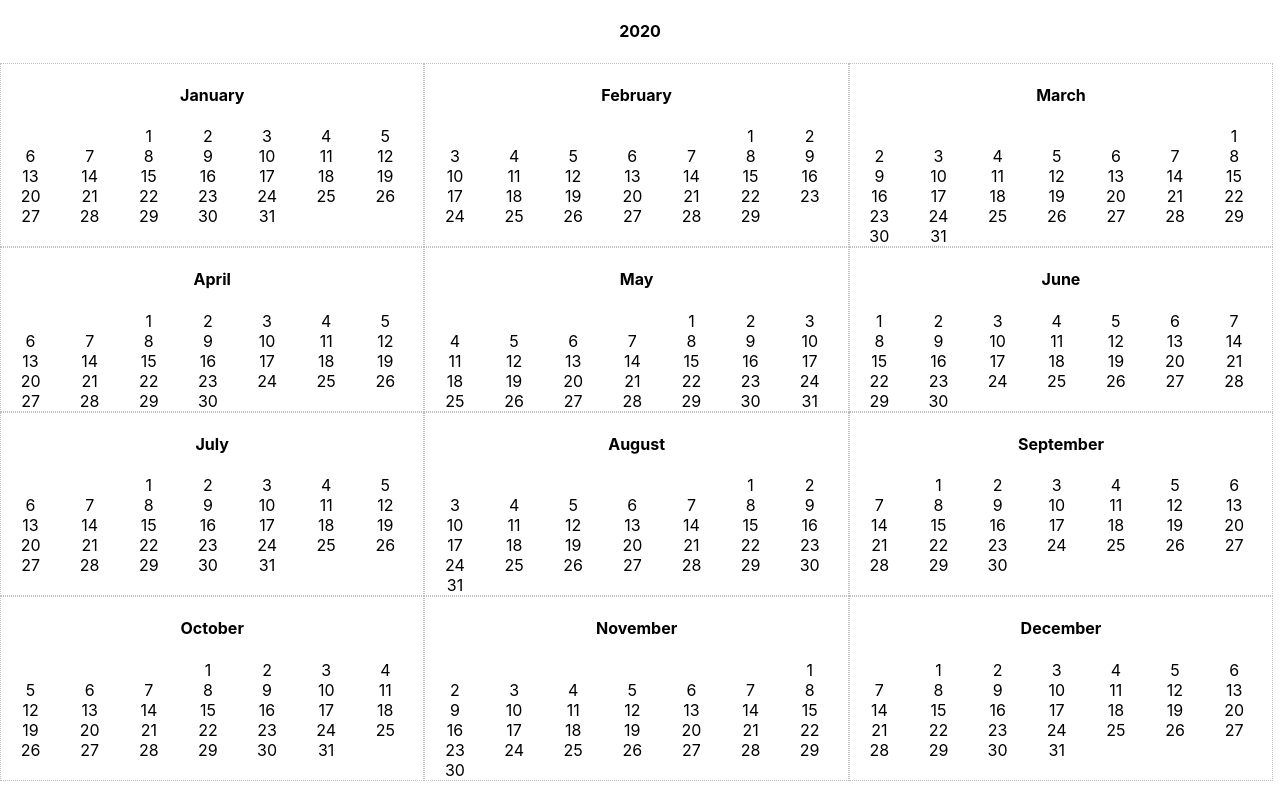
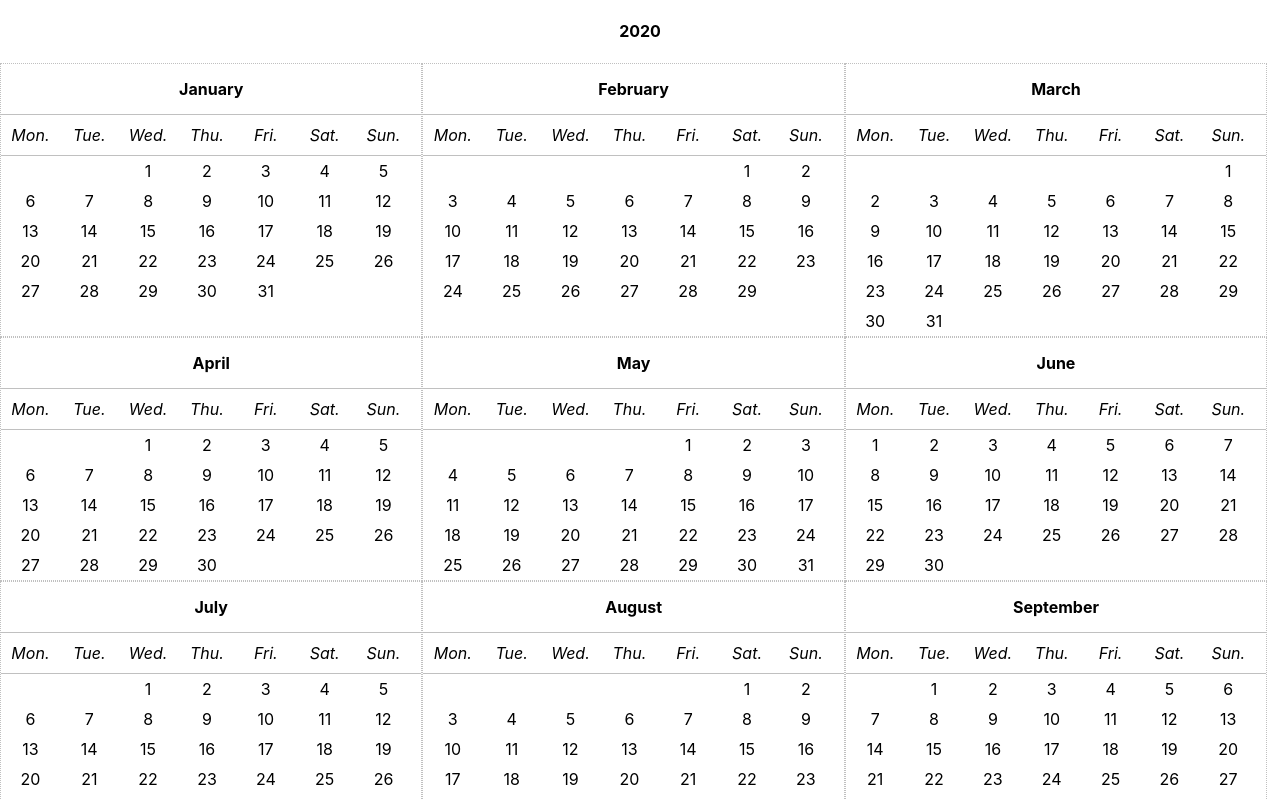
Before and after one commit to kolobok86/calendar, a React (Create React App) app: page / in a window 1280 px wide. Shown: the top 800 px of the page. Built offline with nearby package versions, Linux system fonts and the light colour scheme.

Commit message:
year-calendar-component: added names for days of week

```diff
--- a/src/components/YearCalendar/MonthCalendar.tsx
+++ b/src/components/YearCalendar/MonthCalendar.tsx
@@ -36,41 +36,68 @@ function MonthCalendar(props: Props) {
 
   const firstDayDate = new Date(props.year, zeroBasedMonth, 1);
 
+  // Which day of week is 1st day of the month
   const firstMonthDayOfWeek = firstDayDate.getDay();
 
-  const firstWeekDaysOffset = (DAYS_IN_WEEK + (firstMonthDayOfWeek - WEEK_STARTS_ON_DAY)) % DAYS_IN_WEEK;
+  const firstDayOfWeekOffset = (DAYS_IN_WEEK + (firstMonthDayOfWeek - WEEK_STARTS_ON_DAY)) % DAYS_IN_WEEK;
 
   // (c) https://www.w3resource.com/javascript-exercises/javascript-date-exercise-3.php
   const daysInMonth = new Date(props.year, zeroBasedMonth + 1, 0).getDate();
   const monthWeeks: Array<React.ReactNode> = [];
-  // let w = 0;
-  let weekDays: Array<React.ReactNode> = [];
-  for (let i = -firstWeekDaysOffset + 1; i <= daysInMonth; i++) {
-    // if (w === 0) {
-    // }
-    weekDays.push(
-      <div className={'week__day'}>
+  // As od English grammar, days of week - all days, while weekdays - work days only
+  let daysOfWeek: Array<React.ReactNode> = [];
+  let weekInd = 0;
+
+  for (let i = -firstDayOfWeekOffset + 1; i <= daysInMonth; i++) {
+    let dayOfWeekInd = 0;
+    daysOfWeek.push(
+      <div className={'week__day'} key={dayOfWeekInd}>
         { (i <= 0) ? '' : i.toString() }
       </div>
     );
-    // w++;
 
-    if (weekDays.length === DAYS_IN_WEEK || i === daysInMonth) {
+    if (daysOfWeek.length === DAYS_IN_WEEK || i === daysInMonth) {
       monthWeeks.push(
-        <div className={'month__week'}>
-          {weekDays}
+        <div className={'month__week'} key={weekInd++}>
+          {daysOfWeek}
         </div>
       );
 
-      weekDays = [];    // new clean array
+      daysOfWeek = [];    // new clean array
     };
+  }
+
+  function renderDaysOfWeekNames() {
+    const daysOfWeekNames: Array<React.ReactNode> = [];
+    // ToDo again, type staticData properly
+    const _staticData: any = staticData;
+
+    for (let i = 0; i < DAYS_IN_WEEK; i++) {
+      const dayOfWeekInd = ((WEEK_STARTS_ON_DAY + i) < DAYS_IN_WEEK)
+        ? WEEK_STARTS_ON_DAY + i
+        : WEEK_STARTS_ON_DAY + i - DAYS_IN_WEEK;
+
+        daysOfWeekNames.push(
+        <div className={'week__day dayOfWeek-name'} key={dayOfWeekInd}>
+          <span className={'dayOfWeek-name__label'}>
+            {_staticData[props.locale].daysOfWeekNames[dayOfWeekInd]}
+          </span>
+        </div>
+      );
+    }
+
+    return (
+      <div className={'daysOfWeek-names'}>
+        {daysOfWeekNames}
+      </div>
+    );
   }
 
   return (
     <div className={'month' + propsClassName}>
-      <h4>{monthTitle}</h4>
+      <h4 className={'month__name'}>{monthTitle}</h4>
       <div className={'month__header'}>
-        <div className={'month__header__day-name'}></div>
+        {renderDaysOfWeekNames()}
       </div>
       <div className={'month__weeks'}>
         {monthWeeks}
--- a/src/components/YearCalendar/staticData.json
+++ b/src/components/YearCalendar/staticData.json
@@ -13,6 +13,15 @@
       "October",
       "November",
       "December"
+    ],
+    "daysOfWeekNames": [
+      "Sun.",
+      "Mon.",
+      "Tue.",
+      "Wed.",
+      "Thu.",
+      "Fri.",
+      "Sat."
     ]
   },
   "ru": {
@@ -29,6 +38,15 @@
       "Октябрь",
       "Ноябрь",
       "Декабрь"
+    ],
+    "daysOfWeekNames": [
+      "Вс.",
+      "Пн.",
+      "Вт.",
+      "Ср.",
+      "Чт.",
+      "Пт.",
+      "Сб."
     ]
   }
 }
--- a/src/components/YearCalendar/yearCalendar.css
+++ b/src/components/YearCalendar/yearCalendar.css
@@ -7,6 +7,12 @@
 .month {
   width: 33%;
   border: 1px dotted #c0c0c0;
+
+  box-sizing: border-box;
+}
+
+.month__name {
+  margin: 15px auto;
 }
 
 .month__week {
@@ -15,4 +21,20 @@
 
 .week__day {
   width: 14%;
+  padding: 5px 0;
 }
+
+.daysOfWeek-names {
+  display: flex;
+  border-top: 1px solid #c0c0c0;
+  border-bottom: 1px solid #c0c0c0;
+}
+
+.dayOfWeek-name {
+  margin: 10px 0;
+  padding: 0;
+}
+
+.dayOfWeek-name__label {
+  font-style: italic;
+}
```
